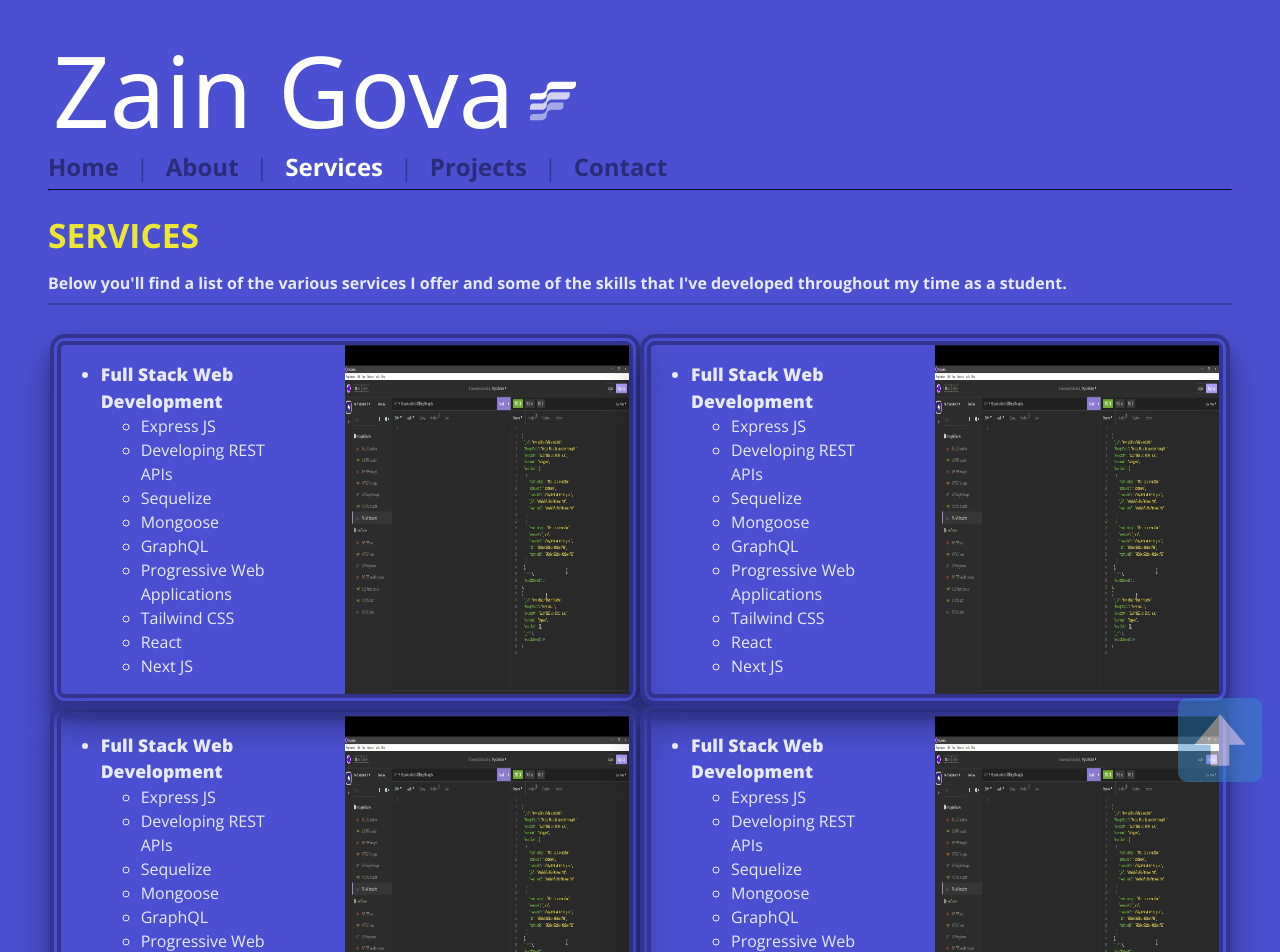
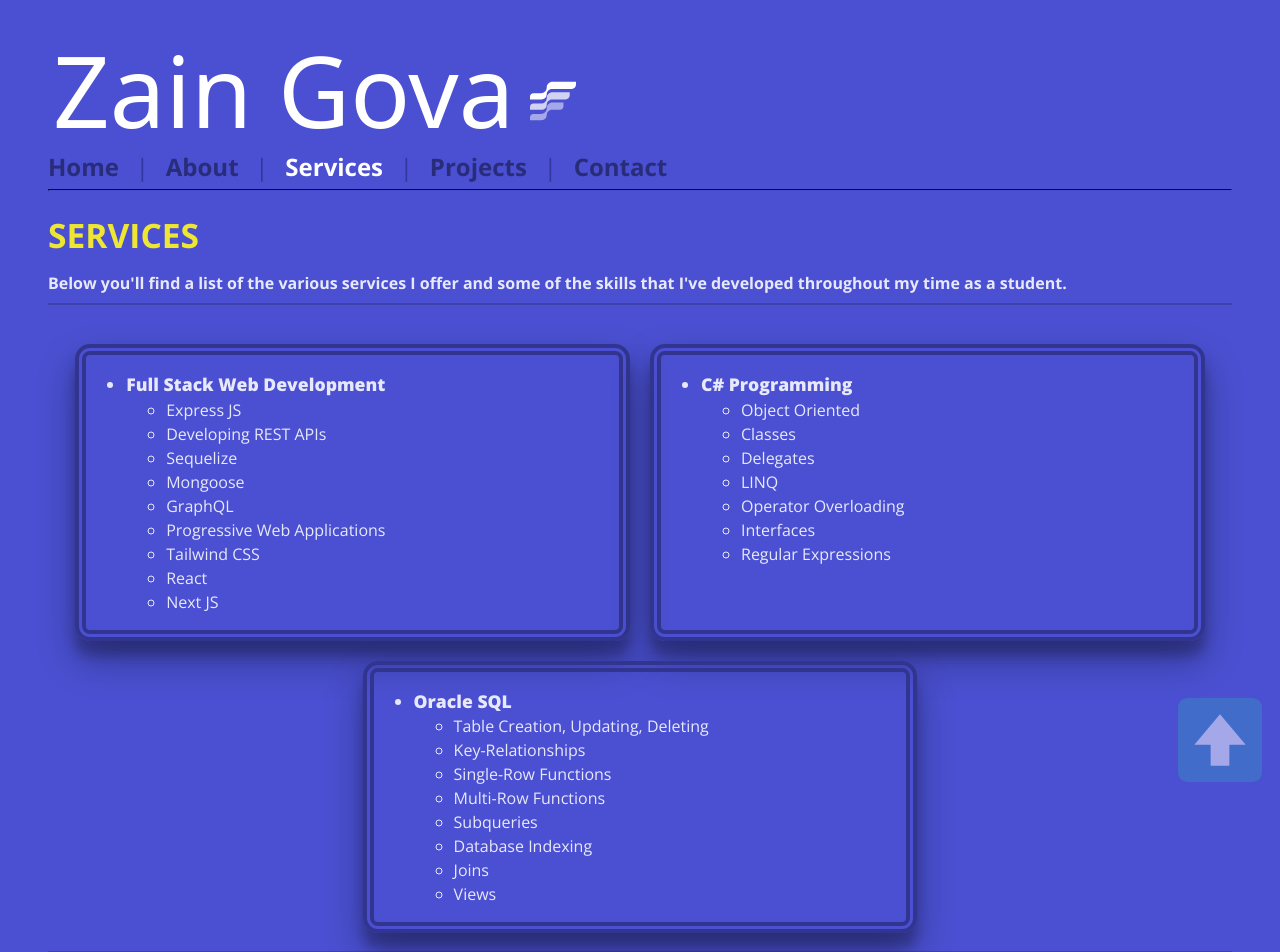
Before and after one commit to zaingova/Portfolio, a React (Vite) app: page /services in a window 1280 px wide. Shown: the top 952 px of the page. Built offline with nearby package versions, Linux system fonts and the light colour scheme; a web font is replaced by a local one.

Commit message:
added content to services page

```diff
--- a/src/components/About.jsx
+++ b/src/components/About.jsx
@@ -5,7 +5,7 @@
 const resumeImg = new URL('../assets/resumeImg.png', import.meta.url).href
 const portrait = new URL('../assets/portrait.PNG', import.meta.url).href
 const portrait2 = new URL('../assets/portrait2.JPG', import.meta.url).href
-const food = new URL('../assets/food.JPG', import.meta.url).href
+const food = new URL('../assets/food.jpg', import.meta.url).href
 
 
 export default function About() {
--- a/src/components/Services.jsx
+++ b/src/components/Services.jsx
@@ -28,58 +28,35 @@
                             <li>Next JS</li>
                         </ul>
                     </ul>
-                    <img src={backendAPI} className="servicesImg"></img>
                 </div>
                 <div className="servicesCard">
                     <ul>
-                        <li className="servicesTitle">Full Stack Web Development</li>
+                        <li className="servicesTitle">C# Programming</li>
                         <ul className="servicesDesc">
-                            <li>Express JS</li>
-                            <li>Developing REST APIs</li>
-                            <li>Sequelize</li>
-                            <li>Mongoose</li>
-                            <li>GraphQL</li>
-                            <li>Progressive Web Applications</li>
-                            <li>Tailwind CSS</li>
-                            <li>React</li>
-                            <li>Next JS</li>
+                            <li>Object Oriented</li>
+                            <li>Classes</li>
+                            <li>Delegates</li>
+                            <li>LINQ</li>
+                            <li>Operator Overloading</li>
+                            <li>Interfaces</li>
+                            <li>Regular Expressions</li>
                         </ul>
                     </ul>
-                    <img src={backendAPI} className="servicesImg"></img>
                 </div>
                 <div className="servicesCard">
                     <ul>
-                        <li className="servicesTitle">Full Stack Web Development</li>
+                        <li className="servicesTitle">Oracle SQL</li>
                         <ul className="servicesDesc">
-                            <li>Express JS</li>
-                            <li>Developing REST APIs</li>
-                            <li>Sequelize</li>
-                            <li>Mongoose</li>
-                            <li>GraphQL</li>
-                            <li>Progressive Web Applications</li>
-                            <li>Tailwind CSS</li>
-                            <li>React</li>
-                            <li>Next JS</li>
+                            <li>Table Creation, Updating, Deleting</li>
+                            <li>Key-Relationships</li>
+                            <li>Single-Row Functions</li>
+                            <li>Multi-Row Functions</li>
+                            <li>Subqueries</li>
+                            <li>Database Indexing</li>
+                            <li>Joins</li>
+                            <li>Views</li>
                         </ul>
                     </ul>
-                    <img src={backendAPI} className="servicesImg"></img>
-                </div>
-                <div className="servicesCard">
-                    <ul>
-                        <li className="servicesTitle">Full Stack Web Development</li>
-                        <ul className="servicesDesc">
-                            <li>Express JS</li>
-                            <li>Developing REST APIs</li>
-                            <li>Sequelize</li>
-                            <li>Mongoose</li>
-                            <li>GraphQL</li>
-                            <li>Progressive Web Applications</li>
-                            <li>Tailwind CSS</li>
-                            <li>React</li>
-                            <li>Next JS</li>
-                        </ul>
-                    </ul>
-                    <img src={backendAPI} className="servicesImg"></img>
                 </div>
             </div>
             <hr className="hrLight"></hr>
--- a/src/index.css
+++ b/src/index.css
@@ -132,7 +132,7 @@
 }
 
 .contactForm {
-  width: 40%;
+  width: 70%;
   background-color: #4a50d1;
   border: 11px double #292d79;
   border-radius: 20px;
@@ -338,7 +338,8 @@
   display: flex;
   /* padding: 2em; */
   gap: 3.5em;
-  width: 48%;
+  margin: 10px;
+  width: 45%;
   border: 11px double #31358f;
   border-radius: 15px;
   box-shadow: rgba(0, 0, 0, 0.3) 0px 19px 38px, rgba( 0, 0, 0, 0.22) 0px 15px 12px;
@@ -347,6 +348,7 @@
 .servicesImg {
   width: 50%;
   float: right;
+  margin: 20px;
 }
 
 .content {
```
